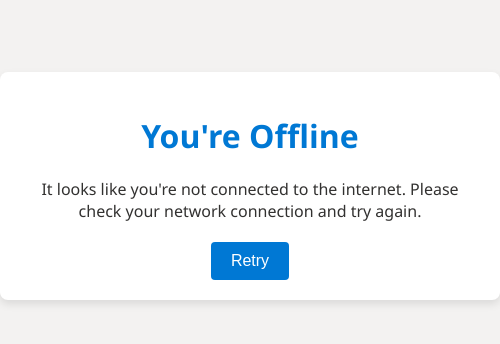
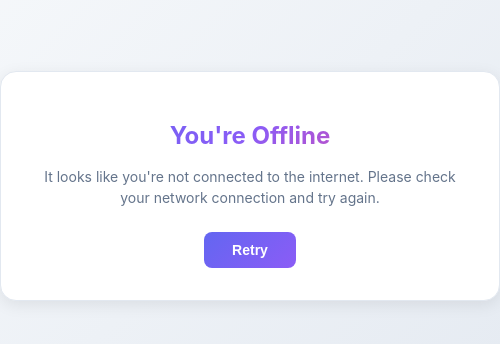
Before and after one commit to kenvandine/proton-lumo-ai, an Electron app: page assets/html/offline.html in a window 500 px wide. Shown: the part 214-558 px from the top of the page. Drawn offline with Linux system fonts and the light colour scheme.

Commit message:
fix: Improved online/offline detection handling

```diff
--- a/assets/html/offline.html
+++ b/assets/html/offline.html
@@ -6,41 +6,71 @@
     <title>Offline - Proton Lumo.ai</title>
     <style>
         body {
-            font-family: 'Segoe UI', Tahoma, Geneva, Verdana, sans-serif;
+            font-family: -apple-system, BlinkMacSystemFont, 'Segoe UI', Ubuntu, sans-serif;
             display: flex;
             justify-content: center;
             align-items: center;
             height: 100vh;
             margin: 0;
-            background: #f3f2f1;
-            color: #323130;
+            background: linear-gradient(135deg, #f8fafc 0%, #e2e8f0 100%);
+            color: #1e293b;
         }
         .container {
             text-align: center;
-            padding: 20px;
+            padding: 32px 40px;
             background: #ffffff;
-            box-shadow: 0 4px 8px rgba(0,0,0,0.1);
-            border-radius: 8px;
+            border: 1px solid #e2e8f0;
+            box-shadow: 0 4px 16px rgba(0, 0, 0, 0.08);
+            border-radius: 16px;
+            max-width: 420px;
         }
         h1 {
-            font-size: 2em;
-            color: #0078D4;
+            font-size: 1.5em;
+            font-weight: 700;
+            background: linear-gradient(135deg, #6366f1 0%, #8b5cf6 50%, #ec4899 100%);
+            -webkit-background-clip: text;
+            -webkit-text-fill-color: transparent;
+            margin-bottom: 8px;
         }
         p {
-            margin: 20px 0;
+            margin: 16px 0 24px;
+            font-size: 14px;
+            color: #64748b;
+            line-height: 1.5;
         }
         .retry-btn {
             display: inline-block;
-            padding: 10px 20px;
-            font-size: 1em;
-            color: white;
-            background: #0078D4;
+            padding: 10px 28px;
+            font-size: 14px;
+            font-weight: 600;
+            color: #ffffff;
+            background: linear-gradient(135deg, #6366f1 0%, #8b5cf6 100%);
             border: none;
-            border-radius: 4px;
+            border-radius: 8px;
             cursor: pointer;
+            transition: transform 0.15s, box-shadow 0.15s;
         }
         .retry-btn:hover {
-            background: #005A9E;
+            transform: translateY(-1px);
+            box-shadow: 0 4px 12px rgba(99, 102, 241, 0.4);
+        }
+        .retry-btn:active {
+            transform: translateY(0);
+        }
+
+        @media (prefers-color-scheme: dark) {
+            body {
+                background: linear-gradient(135deg, #0f172a 0%, #1e293b 100%);
+                color: #e2e8f0;
+            }
+            .container {
+                background: #1e293b;
+                border-color: #334155;
+                box-shadow: 0 4px 16px rgba(0, 0, 0, 0.3);
+            }
+            p {
+                color: #94a3b8;
+            }
         }
     </style>
 </head>
@@ -48,7 +78,7 @@
     <div class="container">
         <h1>You're Offline</h1>
         <p>It looks like you're not connected to the internet. Please check your network connection and try again.</p>
-        <button class="retry-btn" onclick="location.reload()">Retry</button>
+        <button class="retry-btn" id="retry-btn">Retry</button>
     </div>
 </body>
 </html>
```
Also changed, not shown: index.js (+15 -1 lines), preload.js (+7 -2 lines).
